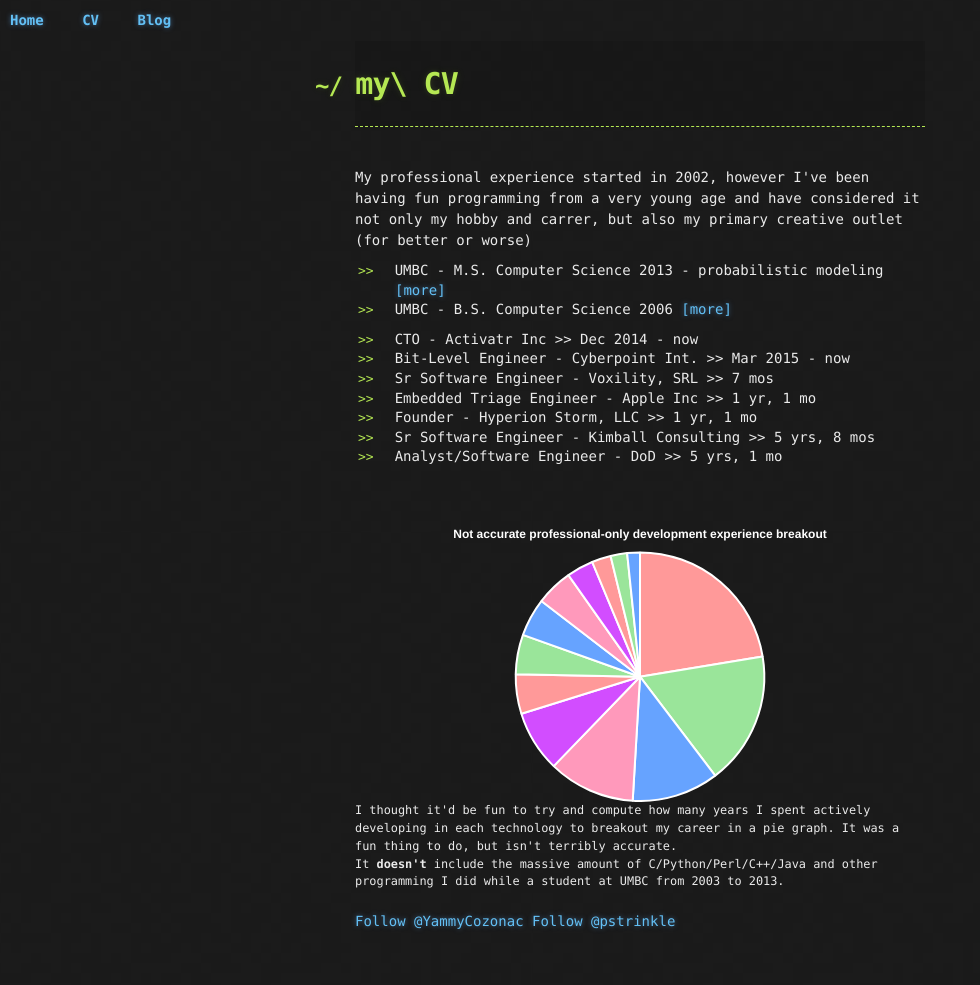
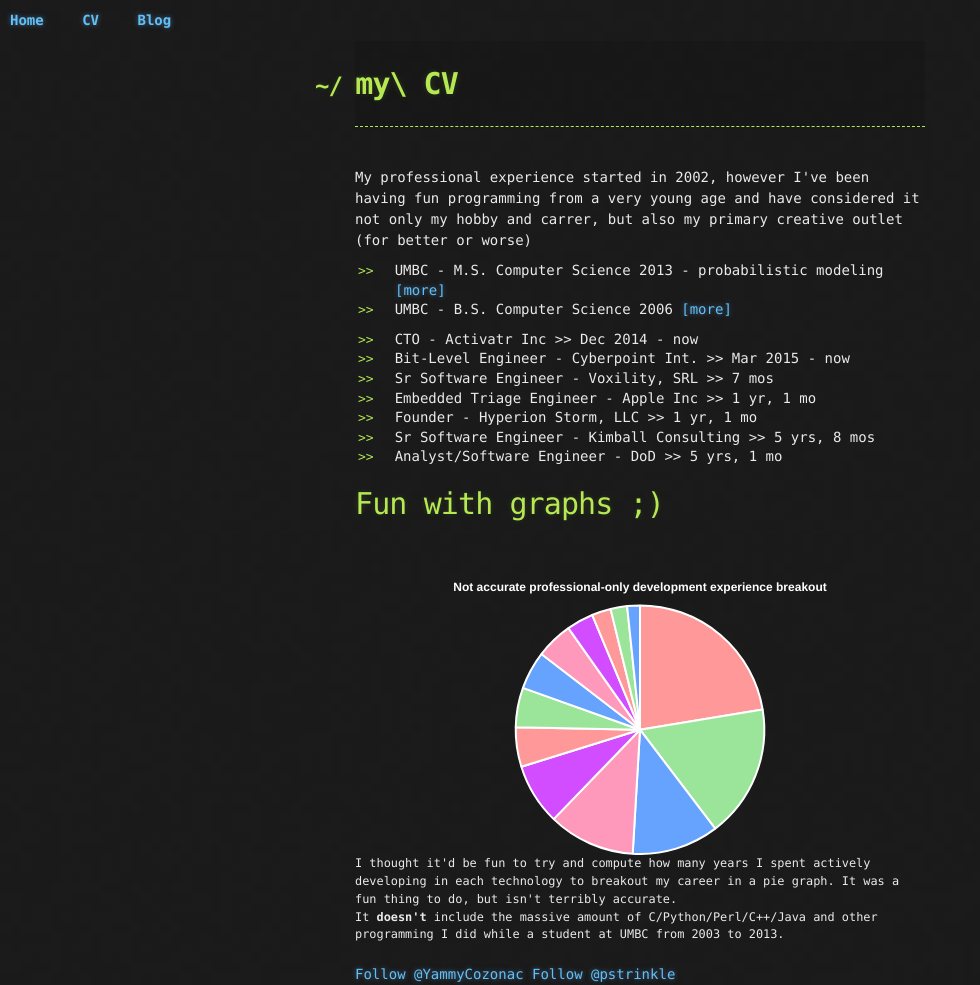
Before and after one commit to pstrinkle/pstrinkle.github.io, a Jekyll site: the page built from cv.html, in a window 1280 px wide. Shown: the whole page, without its empty margins (0-980 px from the left). Built offline with Jekyll 4.4.1, drawn with Linux system fonts in a browser that asks for light colours; nearby versions of some CDN libraries; comment, search, counter and statistics services are not loaded; before the commit the page ends 932 px from its top, so only the background shows below that.

Commit message:
Update cv.html

```diff
--- a/cv.html
+++ b/cv.html
@@ -73,6 +73,7 @@
 </section>
 
 <section>
+  <h1>Fun with graphs ;)</h1>
   <div id="canvas-holder" style="position:relative;">
     <canvas id="funpie_pie" />
   </div>
```
